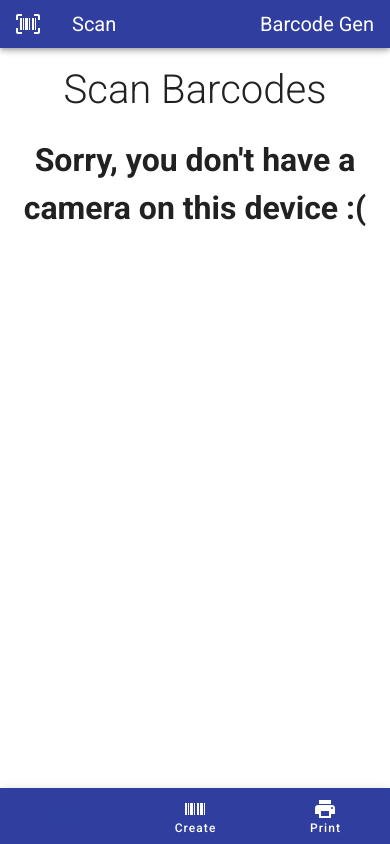
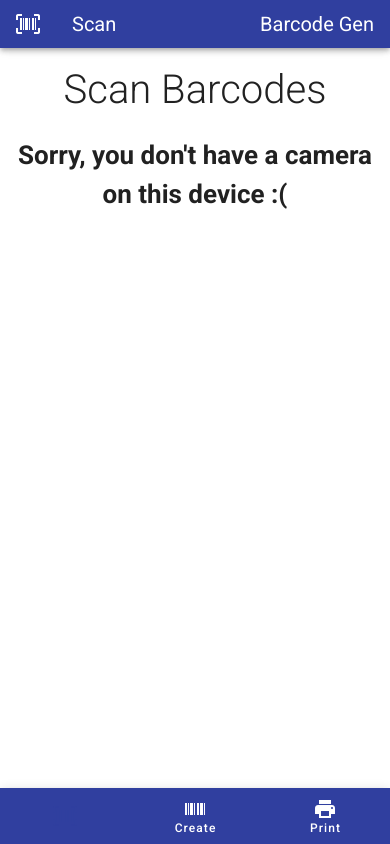
Before and after one commit to musicteachj/barcode-gen, a Vue app in the folder client/: page /scan in a window 390 px wide. Both pictures are taken after a click on the button "LETS GO". Built offline with nearby package versions, Linux system fonts and the light colour scheme.

Commit message:
no scanner msg resp

```diff
--- a/client/src/App.vue
+++ b/client/src/App.vue
@@ -234,6 +234,9 @@
   .pageTitle {
     font-size: 140px;
   }
+  .noScannerMsg {
+    font-size: 50px;
+  }
 }
 
 @media screen and (max-width: 3840px) and (min-height: 2000px) and (max-height: 2160px) {
@@ -252,6 +255,9 @@
   }
   .pageTitle {
     font-size: 120px;
+  }
+  .noScannerMsg {
+    font-size: 40px;
   }
 }
 
@@ -277,11 +283,17 @@
   .pageTitle {
     font-size: 76px;
   }
+  .noScannerMsg {
+    font-size: 36px;
+  }
 }
 
 @media screen and (max-width: 2999px) and (min-width: 2561px) {
   .pageTitle {
     font-size: 66px;
+  }
+  .noScannerMsg {
+    font-size: 32px;
   }
 }
 
@@ -306,6 +318,9 @@
   .pageTitle {
     font-size: 66px;
   }
+  .noScannerMsg {
+    font-size: 32px;
+  }
 }
 @media screen and (max-width: 1920px) and (min-height: 900px) and (max-height: 1200px) {
   .appHeadline {
@@ -328,6 +343,9 @@
   .pageTitle {
     font-size: 60px;
   }
+  .noScannerMsg {
+    font-size: 30px;
+  }
 }
 @media screen and (max-width: 1440px) and (min-height: 768px) and (max-height: 900px) {
   .appHeadline {
@@ -344,6 +362,9 @@
   }
   .pageTitle {
     font-size: 60px;
+  }
+  .noScannerMsg {
+    font-size: 30px;
   }
 }
 /* @media screen and (max-width: 1366px) and (min-height: 768px) and (max-height: 768px) {
@@ -382,6 +403,9 @@
   .pageTitle {
     font-size: 60px;
   }
+  .noScannerMsg {
+    font-size: 30px;
+  }
 }
 @media screen and (max-width: 1280px) and (min-height: 800px) and (max-height: 834px) {
   .appHeadline {
@@ -395,6 +419,9 @@
   }
   .homeBarExample {
     margin-bottom: 30%;
+  }
+  .noScannerMsg {
+    font-size: 26px;
   }
 }
 @media screen and (max-width: 1024px) and (min-height: 1025px) and (max-height: 1366px) {
@@ -415,6 +442,9 @@
     width: 120px !important;
     height: 40px !important;
   }
+  .noScannerMsg {
+    font-size: 26px;
+  }
 }
 @media screen and (max-width: 1024px) and (min-height: 768px) and (max-height: 1024px) {
   .appHeadline {
@@ -432,6 +462,10 @@
   .pageTitle {
     font-size: 50px;
   }
+  .noScannerMsg {
+    font-size: 26px;
+  }
+
 }
 @media screen and (max-width: 960px) and (min-height: 600px) and (max-height: 1023px) {
   .appHeadline {
@@ -446,6 +480,9 @@
   .homeBarExample {
     margin-bottom: 30%;
   }
+  .noScannerMsg {
+    font-size: 26px;
+  }
 }
 @media screen and (max-width: 834px) and (min-height: 961px) and (max-height: 1280px) {
   .appHeadline {
@@ -459,6 +496,9 @@
   }
   .homeBarExample {
     margin-bottom: 40%;
+  }
+  .noScannerMsg {
+    font-size: 26px;
   }
 }
 @media screen and (max-width: 768px) and (min-height: 961px) and (max-height: 1024px) {
@@ -476,6 +516,9 @@
   }
   .pageTitle {
     font-size: 50px;
+  }
+  .noScannerMsg {
+    font-size: 26px;
   }
 }
 @media screen and (max-width: 600px) and (min-height: 415px) and (max-height: 960px) {
@@ -513,6 +556,9 @@
   .pageTitle {
     font-size: 50px;
   }
+  .noScannerMsg {
+    font-size: 26px;
+  }
 }
 
 @media screen and (max-width: 414px) and (min-height: 568px) {
@@ -531,6 +577,10 @@
   .pageTitle {
     font-size: 40px;
   }
+  .noScannerMsg {
+    font-size: 26px;
+  }
+
 }
 
 </style>
--- a/client/src/views/Scan.vue
+++ b/client/src/views/Scan.vue
@@ -68,7 +68,7 @@
         flat
         tile
       >
-        <h1 class="text-center">Sorry, you don't have a camera on this device :(</h1>
+        <h1 class="text-center noScannerMsg">Sorry, you don't have a camera on this device :(</h1>
       </v-card>
     </v-container>
 
```
